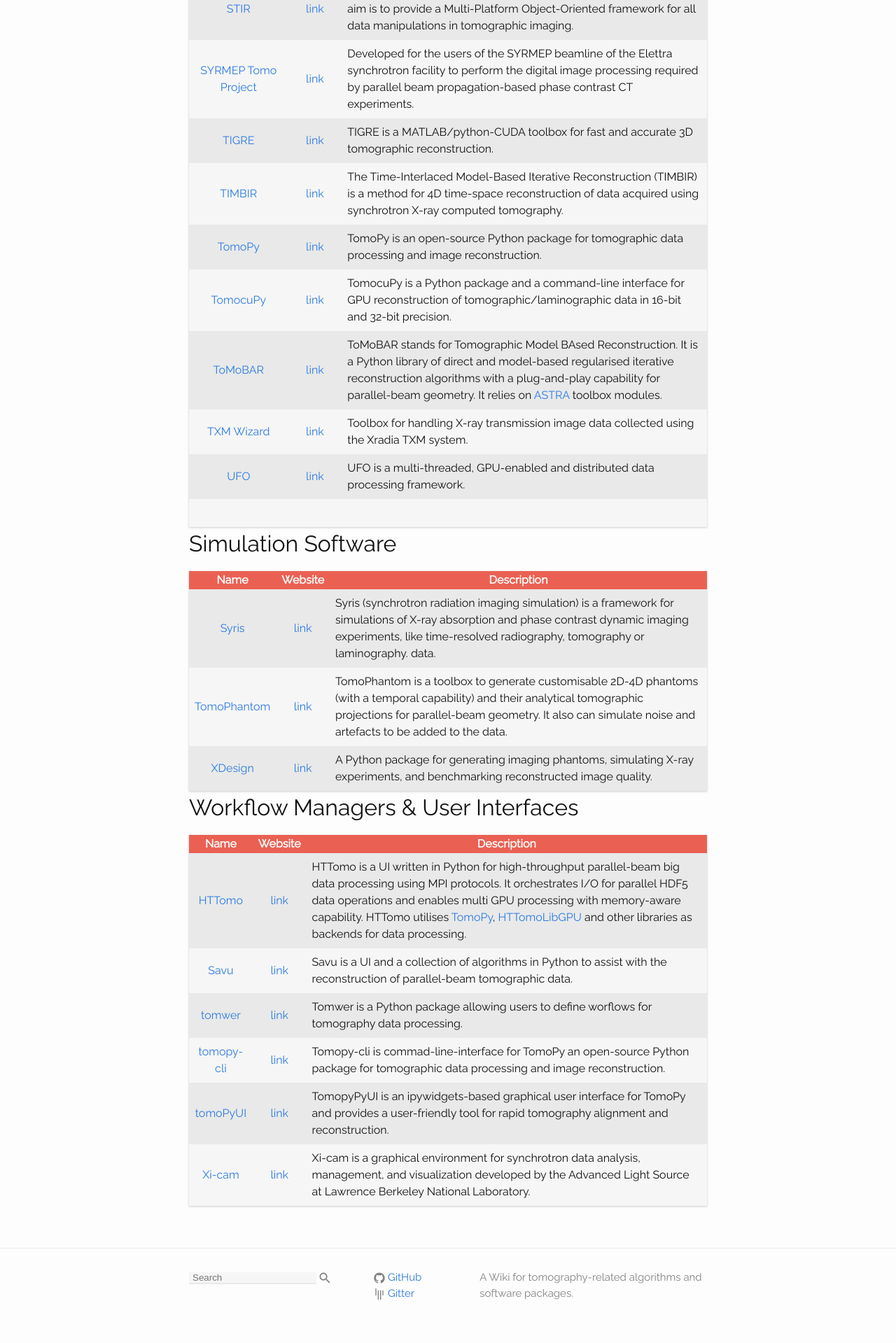
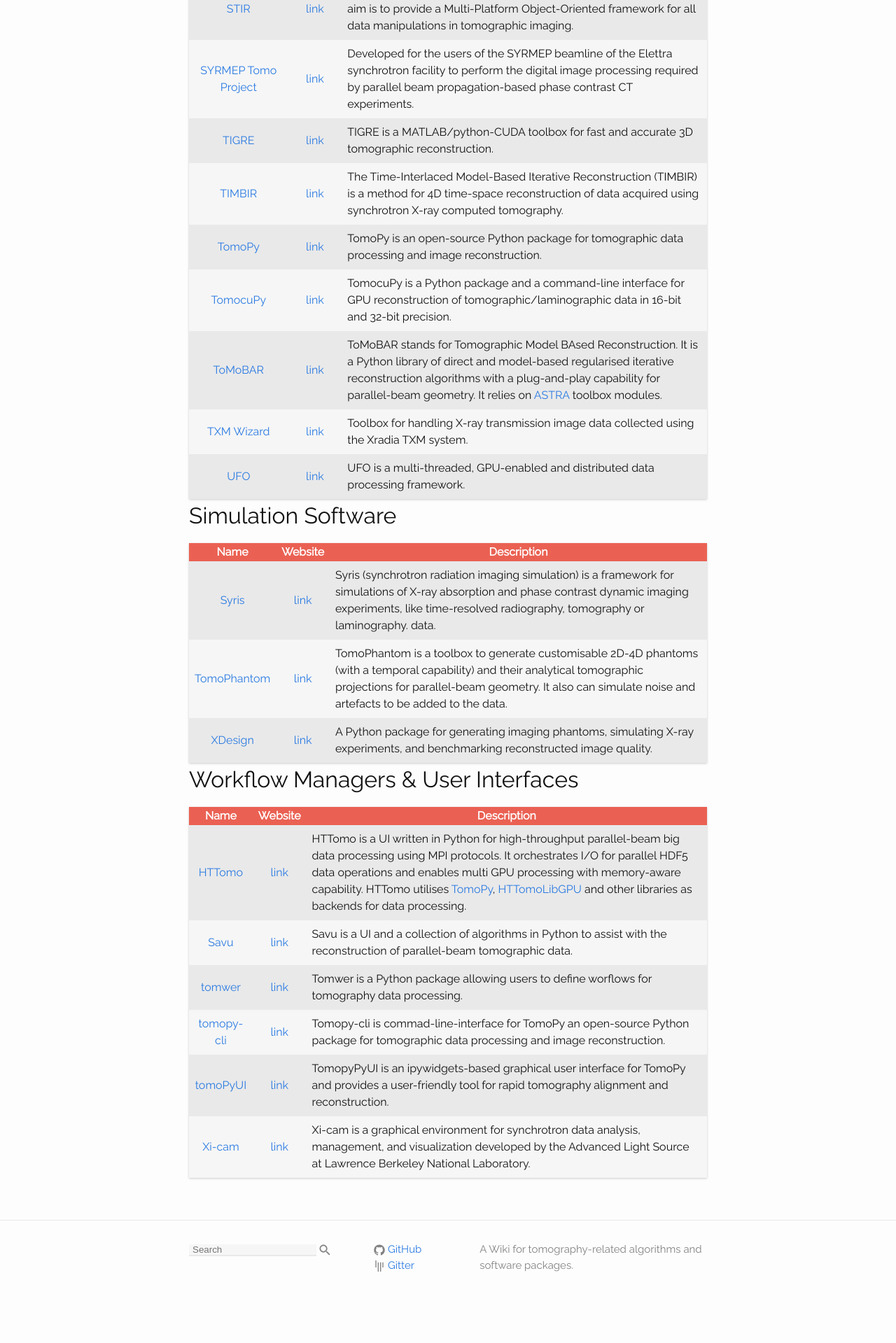
Before and after one commit to tomopedia/tomopedia.github.io, a Jekyll site: the page built from main_pages/40_software.md, in a window 1280 px wide. Shown: the part 1011-2930 px from the top of the page at 70% size. Built offline with Jekyll 4.4.1, drawn with Linux system fonts in a browser that asks for light colours; after the commit the page ends 2890 px from its top, so only the background shows below that.

Commit message:
clean-up tables

```diff
--- a/main_pages/40_software.md
+++ b/main_pages/40_software.md
@@ -18,8 +18,8 @@ the Tomopedia link, or visit the package's website.
 |                   Name                    |                        Website                                            | Description                                                                                                                                                                                                                                                                                                                     |
 |:-----------------------------------------:|:-------------------------------------------------------------------------:|---------------------------------------------------------------------------------------------------------------------------------------------------------------------------------------------------------------------------------------------------------------------------------------------------------------------------------|
 | [ASTRA Toolbox](/software/astra/)         |  [link](http://www.astra-toolbox.com/)                                    | The ASTRA Toolbox is a MATLAB and Python toolbox of high-performance GPU primitives for 2D and 3D tomography.                                                                                                                                                                                                                   |
-| [CIL](/software/cil/)         |  [link](https://www.ccpi.ac.uk/CIL)                                    | The Core Imaging Library (CIL) is an open-source Python framework for tomographic imaging with particular emphasis on reconstruction of challenging datasets. It provides state-of-the-art iterative algorithms and regularisers for tomographic inverse problems, incorporating projectors from the ASTRA and TIGRE Toolboxes.                                                                                                                                                                                                                   |
-| [HTTomoLibGPU](/software/httomolibgpu/)         |  [link](https://github.com/DiamondLightSource/httomolibgpu)                                    | HTTomoLibGPU is a library of data processing methods and reconstruction tools that are tailored for the GPU-efficient computations using [CuPy](https://cupy.dev/) API.                                                                                                                                                                                                                      |
+| [CIL](/software/cil/)                     |  [link](https://www.ccpi.ac.uk/CIL)                                       | The Core Imaging Library (CIL) is an open-source Python framework for tomographic imaging with particular emphasis on reconstruction of challenging datasets. It provides state-of-the-art iterative algorithms and regularisers for tomographic inverse problems, incorporating projectors from the ASTRA and TIGRE Toolboxes. |
+| [HTTomoLibGPU](/software/httomolibgpu/)   |  [link](https://github.com/DiamondLightSource/httomolibgpu)               | HTTomoLibGPU is a library of data processing methods and reconstruction tools that are tailored for the GPU-efficient computations using [CuPy](https://cupy.dev/) API.                                                                                                                                                         |
 | [JuliaIR](/software/juliair)              |  [link](https://github.com/JuliaImageRecon)                               | Julia language open-source image reconstruction tools.                                                                                                                                                                                                                                                                          |
 | [LTT](/software/ltt)                      |  [link](https://nci.llnl.gov/content/assets/docs/ChampleyALSmeeting.pdf)  | Not publicly released yet.                                                                                                                                                                                                                                                                                                      |
 | [nabu](/software/nabu)                    |  [link](https://gitlab.esrf.fr/tomotools/nabu)                            | Python package for high-speed tomographic data processing and image reconstruction.                                                                                                                                                                                                                                             |
@@ -33,19 +33,18 @@ the Tomopedia link, or visit the package's website.
 | [TIMBIR](/software/timbir/)               |  [link](http://timbir.readthedocs.io/)                                    | The Time-Interlaced Model-Based Iterative Reconstruction (TIMBIR) is a method for 4D time-space reconstruction of data acquired using synchrotron X-ray computed tomography.                                                                                                                                                    |
 | [TomoPy](/software/tomopy)                |  [link](http://tomopy.readthedocs.io/)                                    | TomoPy is an open-source Python package for tomographic data processing and image reconstruction.                                                                                                                                                                                                                               |
 | [TomocuPy](/software/tomocupy)            |  [link](http://tomocupy.readthedocs.io/)                                  | TomocuPy is a Python package and a command-line interface for GPU reconstruction of tomographic/laminographic data in 16-bit and 32-bit precision.                                                                                                                                                                              |
-| [ToMoBAR](/software/tomobar/)            |  [link](https://dkazanc.github.io/ToMoBAR/)                                  | ToMoBAR stands for Tomographic Model BAsed Reconstruction. It is a Python library of direct and model-based regularised iterative reconstruction algorithms with a plug-and-play capability for parallel-beam geometry. It relies on [ASTRA](/software/astra/) toolbox modules.                                                                                                                |
+| [ToMoBAR](/software/tomobar/)             |  [link](https://dkazanc.github.io/ToMoBAR/)                               | ToMoBAR stands for Tomographic Model BAsed Reconstruction. It is a Python library of direct and model-based regularised iterative reconstruction algorithms with a plug-and-play capability for parallel-beam geometry. It relies on [ASTRA](/software/astra/) toolbox modules.                                                 |
 | [TXM Wizard](/software/txm)               |  [link](https://sourceforge.net/projects/txm-wizard/)                     | Toolbox for handling X-ray transmission image data collected using the Xradia TXM system.                                                                                                                                                                                                                                       |
-| [UFO](/software/ufo/)                     |  [link](http://ufo-core.readthedocs.io/)                                  | UFO is a multi-threaded, GPU-enabled and distributed data processing framework.
-|
+| [UFO](/software/ufo/)                     |  [link](http://ufo-core.readthedocs.io/)                                  | UFO is a multi-threaded, GPU-enabled and distributed data processing framework.                                                                                                                                                                                                                                                 |
 
 ## Simulation Software
 
 {: .table .table-striped}
-|                   Name                    |                        Website                        | Description                                                                                                                                                                                                               |
-|:-----------------------------------------:|:-----------------------------------------------------:|---------------------------------------------------------------------------------------------------------------------------------------------------------------------------------------------------------------------------|
-|  [Syris](/software/syris/)                | [link](https://github.com/ufo-kit/syris)              | Syris (synchrotron radiation imaging simulation) is a framework for simulations of X-ray absorption and phase contrast dynamic imaging experiments, like time-resolved radiography, tomography or laminography. data.     |
-|  [TomoPhantom](/software/tomophantom/)                | [link](https://dkazanc.github.io/TomoPhantom/)              | TomoPhantom is a toolbox to generate customisable 2D-4D phantoms (with a temporal capability) and their analytical tomographic projections for parallel-beam geometry. It also can simulate noise and artefacts to be added to the data.      |
-|  [XDesign](/software/xdesign/)            | [link](https://xdesign.readthedocs.io)                | A Python package for generating imaging phantoms, simulating X-ray experiments, and benchmarking reconstructed image quality.                                                                                             |
+|                   Name                    |                        Website                  | Description                                                                                                                                                                                                                              |
+|:-----------------------------------------:|:-----------------------------------------------:|------------------------------------------------------------------------------------------------------------------------------------------------------------------------------------------------------------------------------------------|
+|  [Syris](/software/syris/)                | [link](https://github.com/ufo-kit/syris)        | Syris (synchrotron radiation imaging simulation) is a framework for simulations of X-ray absorption and phase contrast dynamic imaging experiments, like time-resolved radiography, tomography or laminography. data.                    |
+|  [TomoPhantom](/software/tomophantom/)    | [link](https://dkazanc.github.io/TomoPhantom/)  | TomoPhantom is a toolbox to generate customisable 2D-4D phantoms (with a temporal capability) and their analytical tomographic projections for parallel-beam geometry. It also can simulate noise and artefacts to be added to the data. |
+|  [XDesign](/software/xdesign/)            | [link](https://xdesign.readthedocs.io)          | A Python package for generating imaging phantoms, simulating X-ray experiments, and benchmarking reconstructed image quality.                                                                                                            |
 
 
 
@@ -53,11 +52,11 @@ the Tomopedia link, or visit the package's website.
 
 
 {: .table .table-striped}
-|                   Name                    |                        Website                        | Description                                                                                                                                                                                           |
-|:-----------------------------------------:|:-----------------------------------------------------:|-------------------------------------------------------------------------------------------------------------------------------------------------------------------------------------------------------|
-|  [HTTomo](/software/httomo/)                  | [link](https://diamondlightsource.github.io/httomo/)                   | HTTomo is a UI written in Python for high-throughput parallel-beam big data processing using MPI protocols. It orchestrates I/O for parallel HDF5 data operations and enables multi GPU processing with memory-aware capability. HTTomo utilises [TomoPy](/software/tomopy), [HTTomoLibGPU](/software/httomolibgpu) and other libraries as backends for data processing.                                                                                                                                |
-|  [Savu](/software/savu/)                  | [link](https://savu.readthedocs.io)                   | Savu is a UI and a collection of algorithms in Python to assist with the reconstruction of parallel-beam tomographic data.                                                                                                                               |
-|  [tomwer](/software/tomwer/)              | [link](https://gitlab.esrf.fr/tomotools/tomwer)       | Tomwer is a Python package allowing users to define worflows for tomography data processing.                                                                                                          |
-|  [tomopy-cli](/software/tomopycli/)       | [link](https://tomopycli.readthedocs.io/)             | Tomopy-cli is commad-line-interface for TomoPy an open-source Python package for tomographic data processing and image reconstruction.                                                                |
-|  [tomoPyUI](/software/tomopyui/)          | [link](https://tomopyui.readthedocs.io/en/latest/)    | TomopyPyUI is an ipywidgets-based graphical user interface for TomoPy and provides a user-friendly tool for rapid tomography alignment and reconstruction.                                            |
-|  [Xi-cam](/software/xi-cam/)              | [link](https://github.com/ronpandolfi/Xi-cam)         | Xi-cam is a graphical environment for synchrotron data analysis, management, and visualization developed by the Advanced Light Source at Lawrence Berkeley National Laboratory.                       |
+|                   Name                    |                        Website                           | Description                                                                                                                                                                                                                                                                                                                                                              |
+|:-----------------------------------------:|:--------------------------------------------------------:|--------------------------------------------------------------------------------------------------------------------------------------------------------------------------------------------------------------------------------------------------------------------------------------------------------------------------------------------------------------------------|
+|  [HTTomo](/software/httomo/)              | [link](https://diamondlightsource.github.io/httomo/)     | HTTomo is a UI written in Python for high-throughput parallel-beam big data processing using MPI protocols. It orchestrates I/O for parallel HDF5 data operations and enables multi GPU processing with memory-aware capability. HTTomo utilises [TomoPy](/software/tomopy), [HTTomoLibGPU](/software/httomolibgpu) and other libraries as backends for data processing. |
+|  [Savu](/software/savu/)                  | [link](https://savu.readthedocs.io)                      | Savu is a UI and a collection of algorithms in Python to assist with the reconstruction of parallel-beam tomographic data.                                                                                                                                                                                                                                               |
+|  [tomwer](/software/tomwer/)              | [link](https://gitlab.esrf.fr/tomotools/tomwer)          | Tomwer is a Python package allowing users to define worflows for tomography data processing.                                                                                                                                                                                                                                                                             |
+|  [tomopy-cli](/software/tomopycli/)       | [link](https://tomopycli.readthedocs.io/)                | Tomopy-cli is commad-line-interface for TomoPy an open-source Python package for tomographic data processing and image reconstruction.                                                                                                                                                                                                                                   |
+|  [tomoPyUI](/software/tomopyui/)          | [link](https://tomopyui.readthedocs.io/en/latest/)       | TomopyPyUI is an ipywidgets-based graphical user interface for TomoPy and provides a user-friendly tool for rapid tomography alignment and reconstruction.                                                                                                                                                                                                               |
+|  [Xi-cam](/software/xi-cam/)              | [link](https://github.com/ronpandolfi/Xi-cam)            | Xi-cam is a graphical environment for synchrotron data analysis, management, and visualization developed by the Advanced Light Source at Lawrence Berkeley National Laboratory.                                                                                                                                                                                          |
```
Also changed, not shown: main_pages/50_data.md (+3 -3 lines), main_pages/60_instruments.md (+3 -3 lines).
